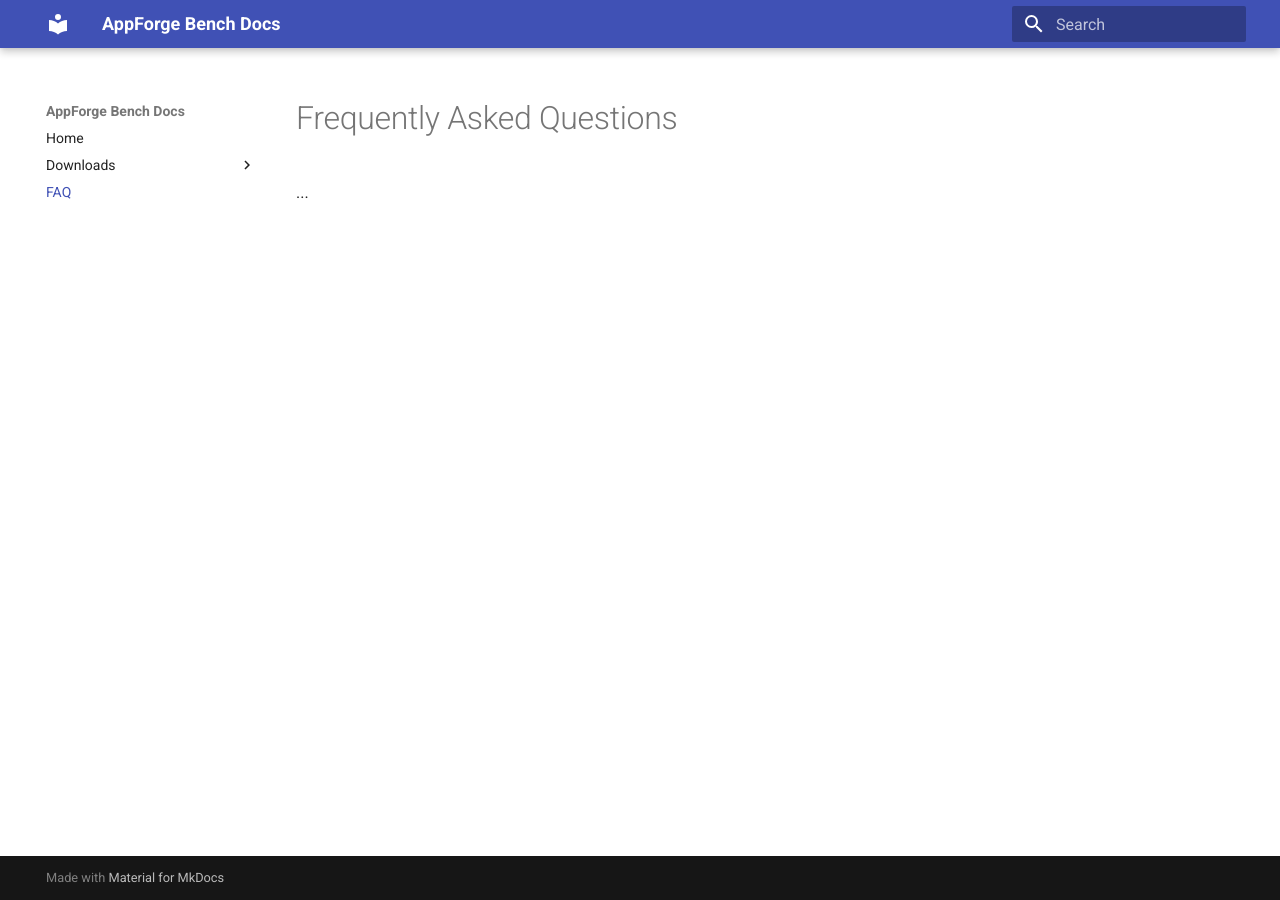
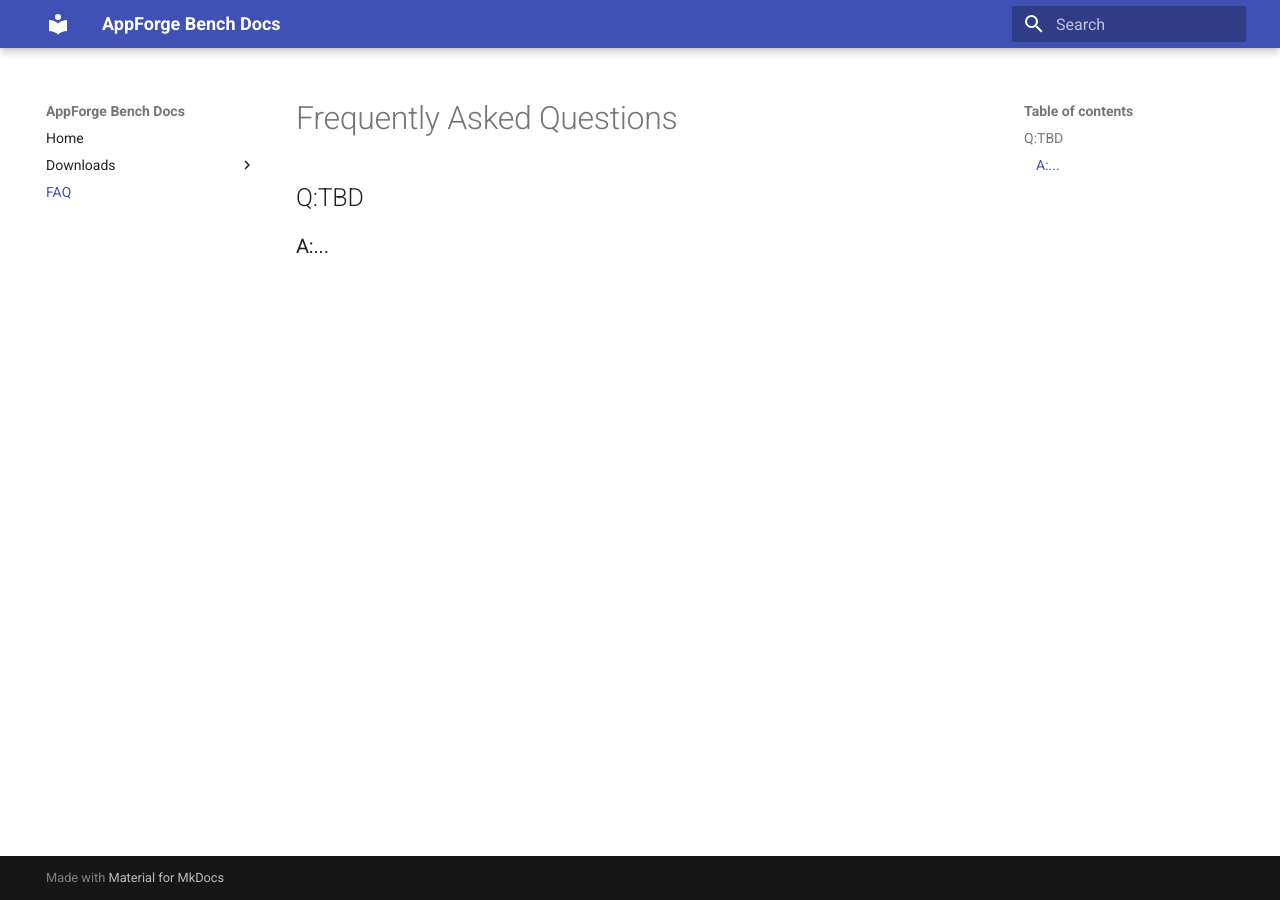
Before and after one commit to benchmark-project-website/benchmark-project-website.github.io, an MkDocs documentation site: the page built from docs/faq.md, in a window 1280 px wide. Built offline with MkDocs 1.6.1 and Material for MkDocs 9.7.7, drawn with Linux system fonts in a browser that asks for light colours.

Commit message:
Update faq.md

```diff
--- a/docs/faq.md
+++ b/docs/faq.md
@@ -1,3 +1,4 @@
 # Frequently Asked Questions
 
-...
+## Q:TBD
+### A:...
```
